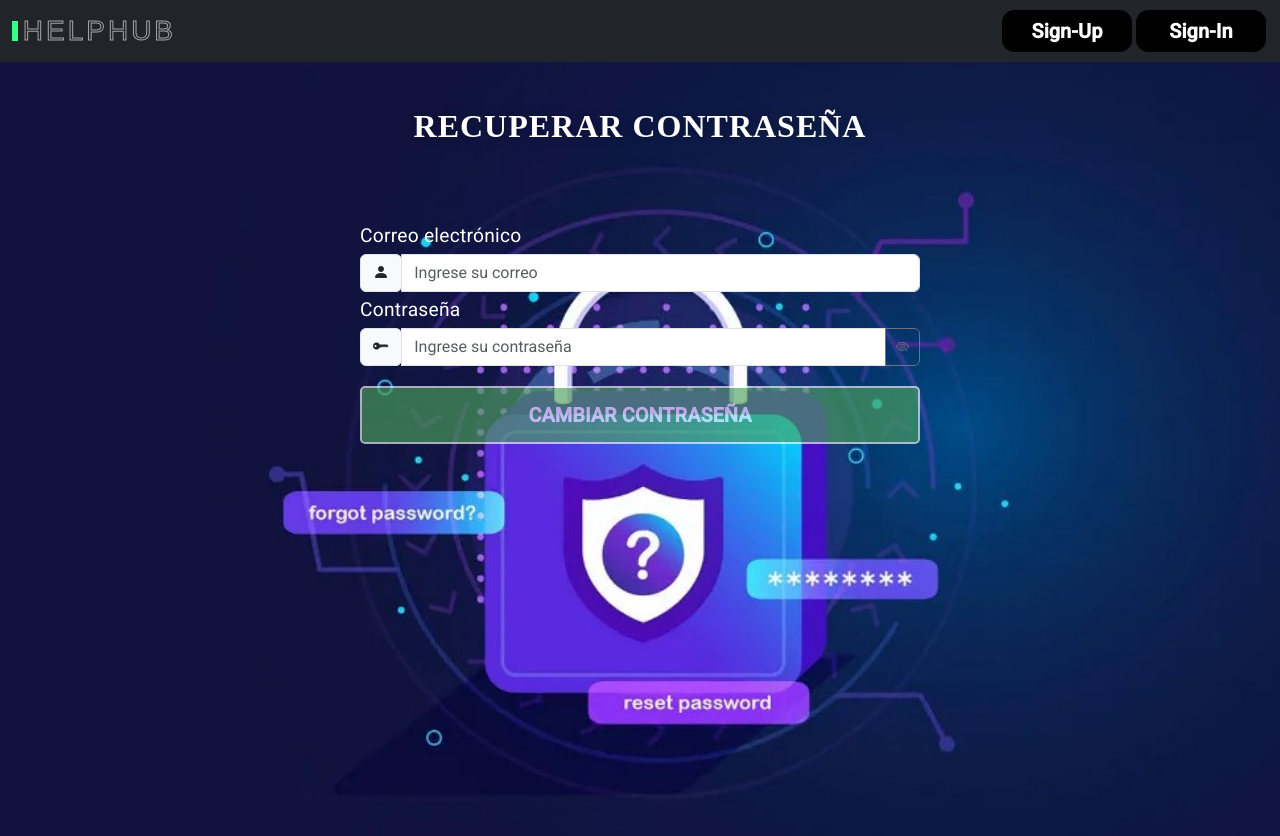
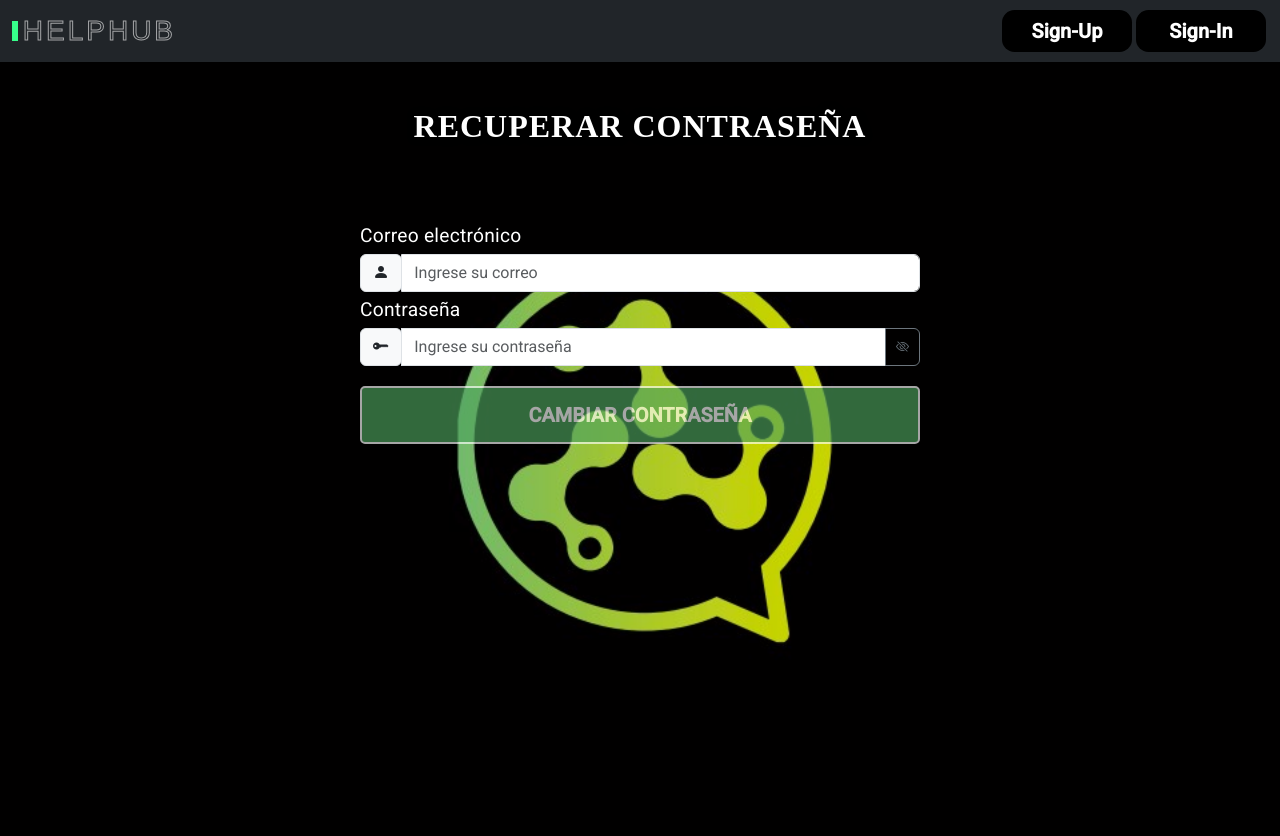
Before and after one commit to PJMonticoli/angular-supabase, an Angular app in the folder helphubapp/: page /user-update in a window 1280 px wide. Shown: the top 836 px of the page. Built offline with nearby package versions, Linux system fonts and the light colour scheme.

Commit message:
cambio background image user update y deshabilito boton cuando form es invalido

```diff
--- a/helphubapp/src/app/components/users/user-update/user-update.component.css
+++ b/helphubapp/src/app/components/users/user-update/user-update.component.css
@@ -57,7 +57,7 @@ h1 {
 }
 
 .fondo {
-  background-image: url("../../../../assets/img/userupdate.jpg");
+  background-image: url("../../../../assets/img/logo6.jpg");
   background-size: cover;
   background-position: center;
   min-height: 100vh;
```
